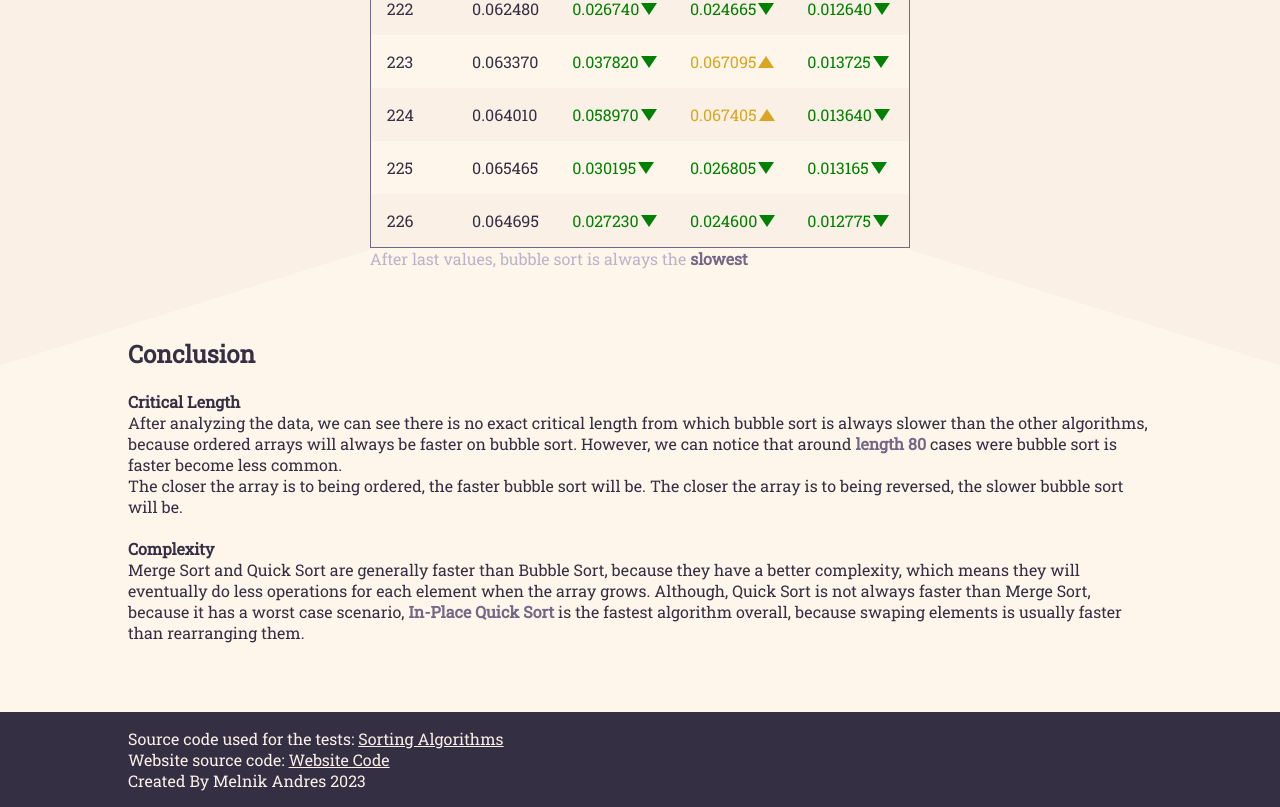
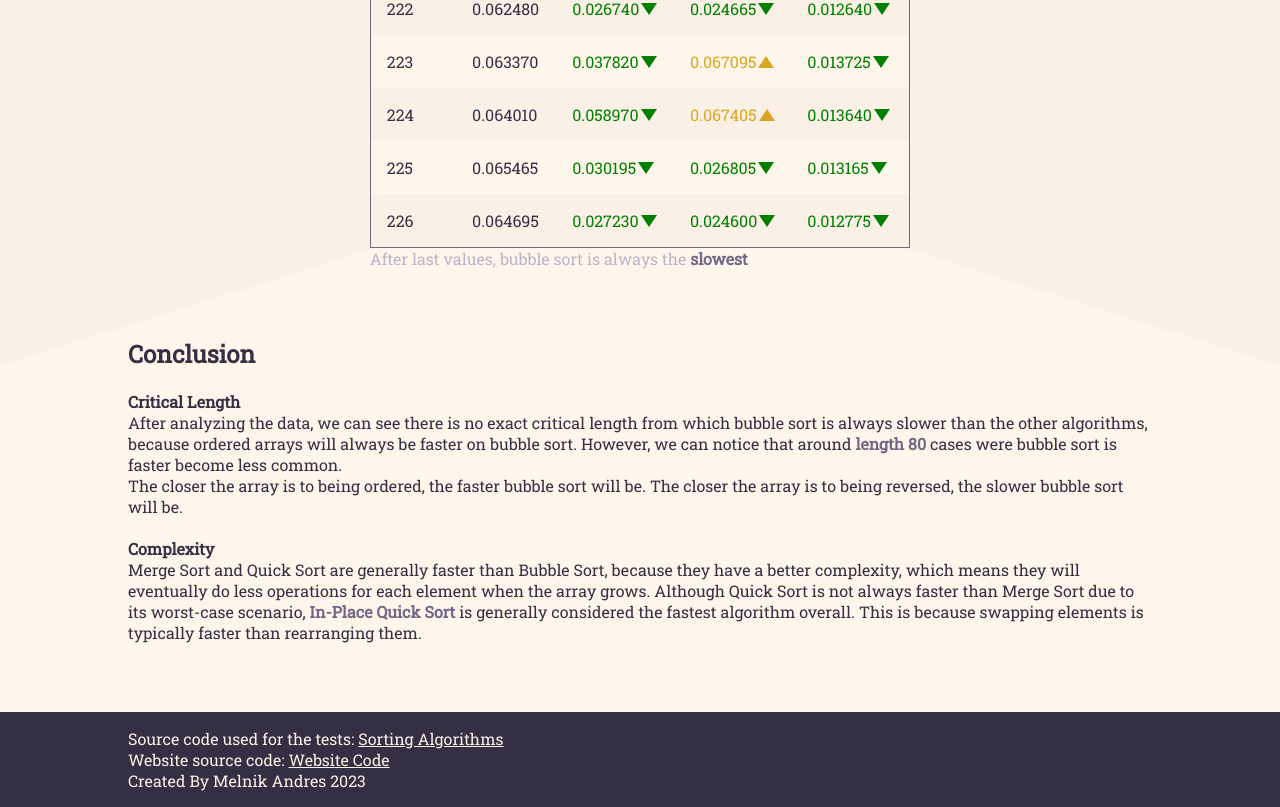
Before and after one commit to MelnikAndres/Solvd, a plain HTML site: page sorting_algorithms/index.html in a window 1280 px wide. Shown: the part 8936-9743 px from the top of the page. Drawn offline with Linux system fonts and the light colour scheme.

Commit message:
Update index.html

```diff
--- a/sorting_algorithms/index.html
+++ b/sorting_algorithms/index.html
@@ -121,8 +121,7 @@
                         The closer the array is to being ordered, the faster bubble sort will be. The closer the array is to being reversed, the slower bubble sort will be.</p>
                     <br>
                         <h3>Complexity</h3>
-                        <p>Merge Sort and Quick Sort are generally faster than Bubble Sort, because they have a better complexity, which means they will eventually do less operations for each element when the array grows.
-                        Although, Quick Sort is not always faster than Merge Sort, because it has a worst case scenario, <span class="important">In-Place Quick Sort</span> is the fastest algorithm overall, because swaping elements is usually faster than rearranging them.
+                        <p>Merge Sort and Quick Sort are generally faster than Bubble Sort, because they have a better complexity, which means they will eventually do less operations for each element when the array grows. Although Quick Sort is not always faster than Merge Sort due to its worst-case scenario, <span class="important">In-Place Quick Sort</span> is generally considered the fastest algorithm overall. This is because swapping elements is typically faster than rearranging them.
                     </p>
                 </section>
             </div>
```
